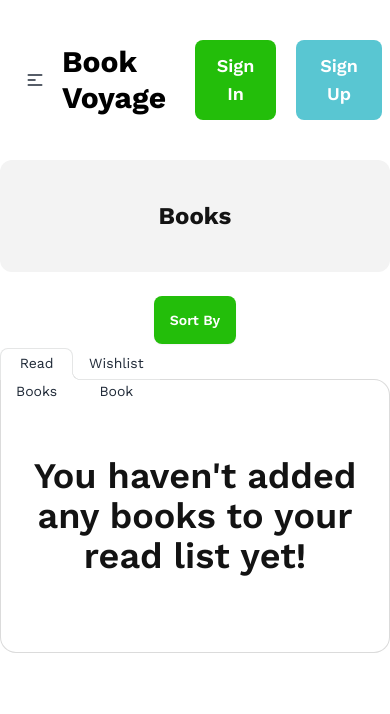
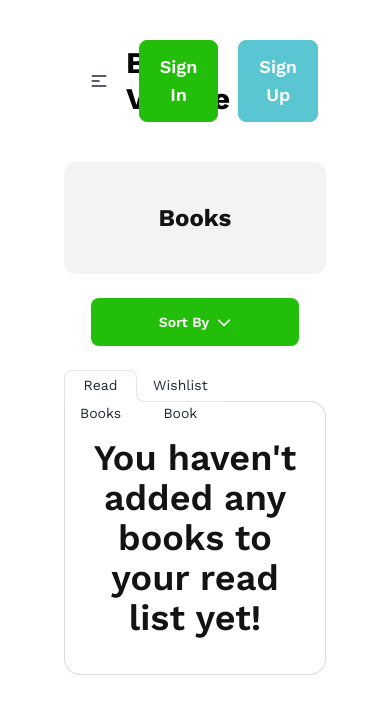
Before and after one commit to kawsar12759/book-voyage, a React (Vite) app: page /listedbooks in a window 390 px wide. Shown: the top 714 px of the page. Built offline with nearby package versions, Linux system fonts and the light colour scheme.

Commit message:
Added Chart

```diff
--- a/src/components/Banner/Banner.jsx
+++ b/src/components/Banner/Banner.jsx
@@ -7,7 +7,7 @@ const Banner = () => {
             <div className="w-3/5 flex items-center">
                 <div>
                     <h2 className="text-6xl font-bold text-black leading-normal mb-5">Books to freshen up your bookshelf</h2>
-                    <Link to={`/listedbooks`}><button className="bg-[#23BE0A] px-5 py-3 text-white text-xl font-bold rounded-md">View the List</button></Link>
+                    <Link to={`/listedbooks`}><button className="bg-[#23BE0A] border border-[#23BE0A]  px-5 py-3 text-white text-xl font-bold rounded-md active:text-[#23BE0A] active:bg-white active:border-[#23BE0A] hover:bg-[#1D9B08]">View the List</button></Link>
                 </div>
             </div>
             <div className="w-1/3">
--- a/src/components/BookDetails/BookDetails.jsx
+++ b/src/components/BookDetails/BookDetails.jsx
@@ -85,8 +85,8 @@ const BookDetails = () => {
                 </div>
 
                 <div className=" text-lg font-semibold">
-                    <button onClick={() => handleReadBtn(idInt)} className="bg-white border border-hr-color px-6 py-3 rounded-lg mr-5 text-black">Read</button>
-                    <button onClick={() => handleWishlistBtn(idInt)} className="bg-[#50B1C9] px-6 py-3 rounded-lg text-white">Wishlist</button>
+                    <button onClick={() => handleReadBtn(idInt)} className="bg-white border border-hr-color px-6 py-3 rounded-lg mr-5 text-black active:text-white active:bg-black">Read</button>
+                    <button onClick={() => handleWishlistBtn(idInt)} className="bg-[#50B1C9] border border-[#50B1C9] px-6 py-3 rounded-lg text-white active:text-[#50B1C9] active:bg-white">Wishlist</button>
                 </div>
             </div>
             <ToastContainer />
--- a/src/components/ErrorPage/ErrorPage.jsx
+++ b/src/components/ErrorPage/ErrorPage.jsx
@@ -1,8 +1,12 @@
+import { Link } from "react-router-dom";
 
 const ErrorPage = () => {
     return (
-        <div>
-
+        <div className="h-screen flex items-center justify-center">
+            <div className="text-center text-4xl font-bold text-[#131313]">
+                <h2 className="mb-7">Oppss!!Page not found!</h2>
+                <Link to={'/'}> <button className="bg-[#23BE0A] text-white font-medium rounded-lg px-5 py-2 active:text-[#23BE0A] active:bg-white active:border active:border-[#23BE0A]">Back to home</button> </Link>
+            </div>
         </div>
     );
 };
--- a/src/components/Header/Header.jsx
+++ b/src/components/Header/Header.jsx
@@ -5,15 +5,15 @@ const Header = () => {
     const links = <>
         <li>
             <NavLink to="/" className={({ isActive }) =>
-                isActive ? "bg-white border border-[#23BE0A] text-[#23BE0A] hover:bg-[#23BE0A] hover:text-white visited:text-[#23BE0A] visited:bg-white" : "text-[#131313]"} >
+                isActive ? "bg-white border border-[#23BE0A] text-[#23BE0A] hover:bg-[#23BE0A] hover:text-white visited:text-[#23BE0A] visited:bg-white active:!bg-[#23BE0A] active:!text-white" : "text-[#131313] active:!bg-[#23BE0A] active:!text-white"} >
                 Home
             </NavLink>
         </li>
         <li><NavLink to='/listedbooks' className={({ isActive }) =>
-            isActive ? "bg-white border border-[#23BE0A] text-[#23BE0A] hover:bg-[#23BE0A] hover:text-white visited:text-[#23BE0A] visited:bg-white" : "text-[#131313]"
+            isActive ? "bg-white border border-[#23BE0A] text-[#23BE0A] hover:bg-[#23BE0A] hover:text-white visited:text-[#23BE0A] visited:bg-white active:!bg-[#23BE0A] active:!text-white" : "text-[#131313] active:!bg-[#23BE0A] active:!text-white"
         }>Listed Books</NavLink></li>
         <li><NavLink to='/pagestoread' className={({ isActive }) =>
-            isActive ? "bg-white border border-[#23BE0A] text-[#23BE0A] hover:bg-[#23BE0A] hover:text-white visited:text-[#23BE0A] visited:bg-white" : "text-[#131313]"
+            isActive ? "bg-white border border-[#23BE0A] text-[#23BE0A] hover:bg-[#23BE0A] hover:text-white visited:text-[#23BE0A] visited:bg-white active:!bg-[#23BE0A] active:!text-white" : "text-[#131313] active:!bg-[#23BE0A] active:!text-white"
         }>Pages to Read</NavLink></li>
     </>
 
@@ -54,8 +54,8 @@ const Header = () => {
                 </ul>
             </div>
             <div className="navbar-end text-white text-lg font-semibold">
-                <button className="bg-[#23BE0A] px-5 py-3 rounded-lg mr-5">Sign In</button>
-                <button className="bg-[#59C6D2] px-5 py-3 rounded-lg ">Sign Up</button>
+                <button className="bg-[#23BE0A] border border-[#23BE0A] px-5 py-3 rounded-lg mr-5 active:text-[#23BE0A] active:bg-white">Sign In</button>
+                <button className="bg-[#59C6D2] border border-[#59C6D2]  px-5 py-3 rounded-lg active:bg-white active:text-[#59C6D2]">Sign Up</button>
             </div>
         </div>
     );
--- a/src/components/ListedBooks/ListedBooks.jsx
+++ b/src/components/ListedBooks/ListedBooks.jsx
@@ -1,8 +1,68 @@
-import ReadBooks from "../ReadBooks/ReadBooks";
-import WishlistBooks from "../WishlistBooks/WishlistBooks";
+import { useLoaderData } from "react-router-dom";
+import { useEffect, useState } from "react";
+import { getReadBookId, getWishBookId } from "../../Utility/localstorage";
+import ReadBook from "../ReadBook/ReadBook";
+import WishlistBook from "../WishlistBook/WishlistBook";
+import { FaChevronDown } from "react-icons/fa6";
+
+const ListedBooks = () => {
+
+    // ReadBooks
+    const allBooks = useLoaderData();
+    const [readBooks, setReadBooks] = useState([]);
+    useEffect(() => {
+
+        if (allBooks.length > 0) {
+            const readBooksId = getReadBookId();
+            const allReadBooks = allBooks.filter(book => readBooksId.includes(book.bookId));
+            setReadBooks(allReadBooks);
+        }
+    }, []);
 
 
-const ListedBooks = () => {
+    //Wishlist Books
+    const [wishBooks, setWishBooks] = useState([]);
+    useEffect(() => {
+
+        if (allBooks.length > 0) {
+            const wishBooksId = getWishBookId();
+            const allWishBooks = allBooks.filter(book => wishBooksId.includes(book.bookId));
+            setWishBooks(allWishBooks);
+        }
+    }, [])
+
+
+    //Filter
+    const handleFilter = filterBy => {
+        if (filterBy === 'rating') {
+
+            allBooks.sort((a, b) => b.rating - a.rating);
+            const readBooksId = getReadBookId();
+            const allReadBooks = allBooks.filter(book => readBooksId.includes(book.bookId));
+            setReadBooks(allReadBooks);
+            const wishBooksId = getWishBookId();
+            const allWishBooks = allBooks.filter(book => wishBooksId.includes(book.bookId));
+            setWishBooks(allWishBooks);
+        }
+        else if (filterBy === 'pages') {
+            allBooks.sort((a, b) => b.totalPages - a.totalPages);
+            const readBooksId = getReadBookId();
+            const allReadBooks = allBooks.filter(book => readBooksId.includes(book.bookId));
+            setReadBooks(allReadBooks);
+            const wishBooksId = getWishBookId();
+            const allWishBooks = allBooks.filter(book => wishBooksId.includes(book.bookId));
+            setWishBooks(allWishBooks);
+        }
+        else if (filterBy === 'year') {
+            allBooks.sort((a, b) => b.yearOfPublishing - a.yearOfPublishing);
+            const readBooksId = getReadBookId();
+            const allReadBooks = allBooks.filter(book => readBooksId.includes(book.bookId));
+            setReadBooks(allReadBooks);
+            const wishBooksId = getWishBookId();
+            const allWishBooks = allBooks.filter(book => wishBooksId.includes(book.bookId));
+            setWishBooks(allWishBooks);
+        }
+    };
 
 
     return (
@@ -10,20 +70,30 @@ const ListedBooks = () => {
             <div className="h-28 bg-custom-gray rounded-xl flex items-center justify-center mb-5">
                 <h4 className=" text-2xl font-bold text-[#131313]">Books</h4>
             </div>
-            <div className="flex justify-center">
+            <div className="flex justify-center mb-5">
                 <div className="dropdown ">
-                    <div tabIndex={0} role="button" className="btn m-1 bg-[#23BE0A] border-none text-white active:bg-[#23BE0A] hover:bg-[#23BE0A]">Sort By</div>
+                    <div tabIndex={0} role="button" className="btn m-1 w-52 bg-[#23BE0A] border-none text-white">Sort By<FaChevronDown />
+                    </div>
                     <ul tabIndex={0} className="dropdown-content menu text-custom-black rounded-box z-[1] w-52 p-2 shadow bg-custom-gray">
-                        <li><a>Rating</a></li>
-                        <li><a>Number of Pages</a></li>
-                        <li><a>Publisher Year</a></li>
+                        <li onClick={() => handleFilter('rating')} className=""><a>Rating</a></li>
+                        <li onClick={() => handleFilter('pages')}><a>Number of Pages</a></li>
+                        <li onClick={() => handleFilter('year')}><a>Publisher Year</a></li>
                     </ul>
                 </div>
             </div>
             <div role="tablist" className="tabs tabs-lifted bg-white">
                 <input type="radio" name="my_tabs_2" role="tab" className="tab " aria-label="Read Books" defaultChecked />
                 <div role="tabpanel" className="tab-content bg-white border-hr-color rounded-box p-6">
-                    <ReadBooks></ReadBooks>
+                    <div>
+                        <div className={readBooks.length === 0 ? 'h-56 text-4xl font-semibold text-[#131313] flex items-center justify-center' : 'hidden'}>
+                            <h2 className="text-center">You haven't added any books to your read list yet!</h2>
+                        </div>
+                        <div className="grid grid-cols-1 gap-5">
+                            {
+                                readBooks.map(book => <ReadBook key={book.bookId} book={book}></ReadBook>)
+                            }
+                        </div>
+                    </div>
                 </div>
 
                 <input
@@ -34,7 +104,16 @@ const ListedBooks = () => {
                     aria-label="Wishlist Book"
                 />
                 <div role="tabpanel" className="tab-content bg-white border-hr-color rounded-box p-6">
-                    <WishlistBooks></WishlistBooks>
+                    <div>
+                        <div className={wishBooks.length === 0 ? 'h-56 text-4xl font-semibold text-[#131313] flex items-center justify-center' : 'hidden'}>
+                            <h2 className="text-center">You haven't added any books to your wishlist yet!</h2>
+                        </div>
+                        <div className="grid grid-cols-1 gap-5">
+                            {
+                                wishBooks.map(book => <WishlistBook key={book.bookId} book={book}></WishlistBook>)
+                            }
+                        </div>
+                    </div>
                 </div>
             </div>
         </div>
--- a/src/components/ReadBook/ReadBook.jsx
+++ b/src/components/ReadBook/ReadBook.jsx
@@ -37,7 +37,7 @@ const ReadBook = ({ book }) => {
                             <p className="text-[#FFAC33]">Rating: {rating}</p>
                         </div>
                         <div>
-                            <Link to={`/bookdetails/${bookId}`}><button className="bg-[#23BE0A] text-white text-lg font-medium px-4 py-2 rounded-full">View Details</button></Link>
+                            <Link to={`/bookdetails/${bookId}`}><button className="bg-[#23BE0A] border border-[#23BE0A] text-white text-lg font-medium px-4 py-2 rounded-full active:text-[#23BE0A] active:bg-white hover:bg-[#1D9B08]">View Details</button></Link>
                         </div>
                     </div>
                 </div>
--- a/src/components/ReadBooks/ReadBooks.jsx
+++ /dev/null
@@ -1,32 +0,0 @@
-import { useEffect, useState } from "react";
-import { getReadBookId } from "../../Utility/localstorage";
-import ReadBook from "../ReadBook/ReadBook";
-import { useLoaderData } from "react-router-dom";
-
-const ReadBooks = () => {
-    const allBooks = useLoaderData();
-    const [readBooks, setReadBooks] = useState([]);
-    useEffect(() => {
-
-        if (allBooks.length > 0) {
-            const readBooksId = getReadBookId();
-            const allReadBooks = allBooks.filter(book => readBooksId.includes(book.bookId));
-            setReadBooks(allReadBooks);
-        }
-    }, [])
-
-    return (
-        <div>
-            <div className={readBooks.length===0? 'h-56 text-4xl font-semibold text-[#131313] flex items-center justify-center': 'hidden'}>
-                <h2 className="text-center">You haven't added any books to your read list yet!</h2>
-            </div>
-            <div className="grid grid-cols-1 gap-5">
-                {
-                    readBooks.map(book => <ReadBook key={book.bookId} book={book}></ReadBook>)
-                }
-            </div>
-        </div>
-    );
-};
-
-export default ReadBooks;
--- a/src/components/Root/Root.jsx
+++ b/src/components/Root/Root.jsx
@@ -4,7 +4,7 @@ import Header from "../Header/Header";
 
 const Root = () => {
     return (
-        <div className="max-w-7xl mx-auto min-h-screen">
+        <div className="max-w-7xl mx-auto min-h-screen px-16 lg:px-0">
             <Header></Header>
             <Outlet></Outlet>
         </div>
--- a/src/components/WishlistBook/WishlistBook.jsx
+++ b/src/components/WishlistBook/WishlistBook.jsx
@@ -38,7 +38,7 @@ const WishlistBook = ({ book }) => {
                             <p className="text-[#FFAC33]">Rating: {rating}</p>
                         </div>
                         <div>
-                            <Link to={`/bookdetails/${bookId}`}><button className="bg-[#23BE0A] text-white text-lg font-medium px-4 py-2 rounded-full">View Details</button></Link>
+                            <Link to={`/bookdetails/${bookId}`}><button className="bg-[#23BE0A] border border-[#23BE0A] text-white text-lg font-medium px-4 py-2 rounded-full active:text-[#23BE0A] active:bg-white hover:bg-[#1D9B08]">View Details</button></Link>
                         </div>
                     </div>
                 </div>
```
Also changed, not shown: src/components/PagesToRead/PagesToRead.jsx (+5 -2 lines), src/components/WishlistBooks/WishlistBooks.jsx (deleted, +0 -33 lines), src/Utility/filter.js (added).
